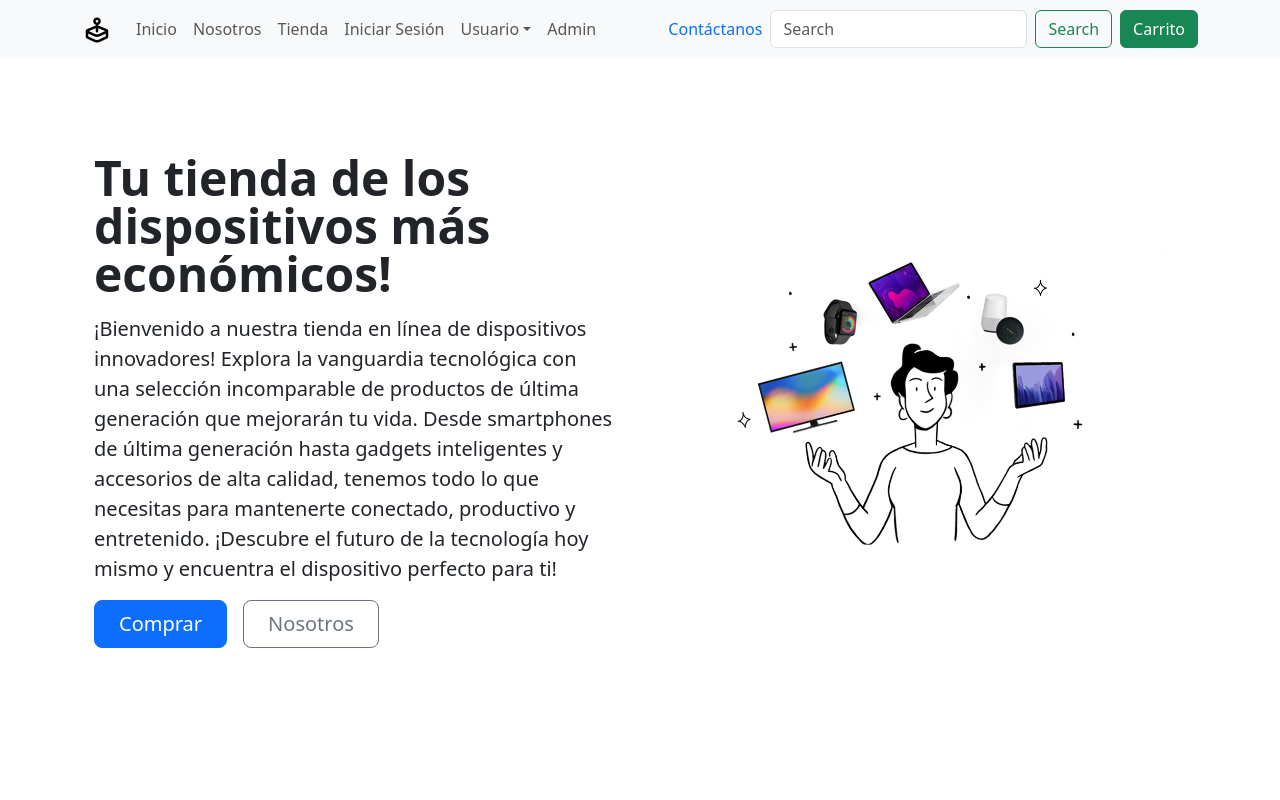
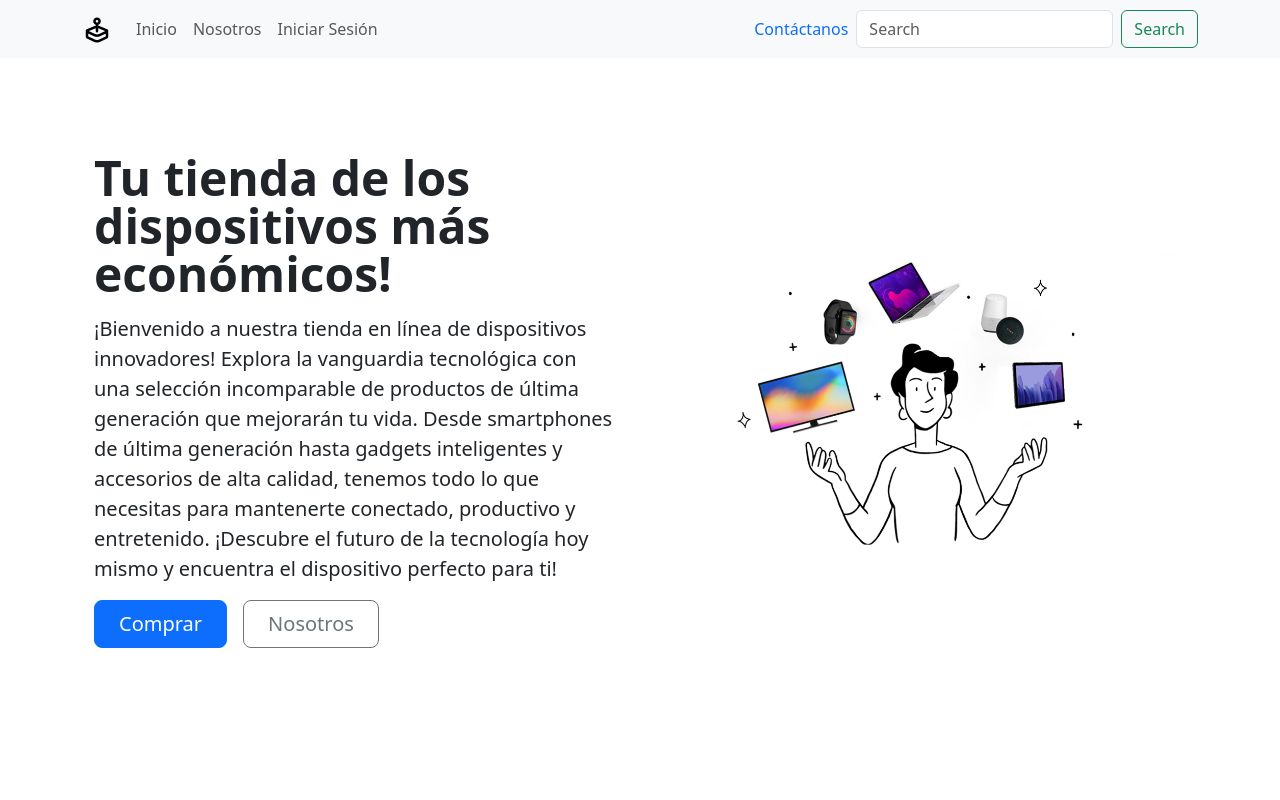
Before and after one commit to Dyegov/ICETEX-client, a React (Vite) app: page / in a window 1280 px wide. Shown: the top 800 px of the page. Built offline with nearby package versions, Linux system fonts and the light colour scheme.

Commit message:
FEAT Protected Routes only for logged in users

```diff
--- a/package.json
+++ b/package.json
@@ -10,6 +10,7 @@
     "preview": "vite preview"
   },
   "dependencies": {
+    "jwt-decode": "^4.0.0",
     "react": "^18.2.0",
     "react-dom": "^18.2.0",
     "react-router-dom": "^6.16.0",
--- a/src/Pages/Login.jsx
+++ b/src/Pages/Login.jsx
@@ -26,6 +26,9 @@ const Login = () => {
     if (response.ok) {
       setEmail("");
       setPassword("");
+
+      const result = await response.json();
+      localStorage.setItem("token", result.token);
 
       navigate("/home");
     } else {
--- a/src/Pages/Logup.jsx
+++ b/src/Pages/Logup.jsx
@@ -12,7 +12,7 @@ const Logup = () => {
 
   const signUp = async (e) => {
     e.preventDefault();
-    await fetch(`${VITE_API}/users/signup`, {
+    const response = await fetch(`${VITE_API}/users/signup`, {
       method: "POST",
       headers: {
         Accept: "application/json",
@@ -27,6 +27,10 @@ const Logup = () => {
     setEmail("");
     setPassword("");
     setConfirmationPassword("");
+
+    const result = await response.json();
+    localStorage.setItem("token", result.token);
+
     navigate("/home");
   };
 
--- a/src/components/Navbar.jsx
+++ b/src/components/Navbar.jsx
@@ -1,9 +1,11 @@
 import { useEffect, useState } from "react";
 import { Link, useLocation } from "react-router-dom";
 import { HashLink } from "react-router-hash-link";
+import { useLoggedUser } from "../utils/useLoggedUser";
 
 const Navbar = () => {
   let location = useLocation();
+  const { loggedUser } = useLoggedUser();
 
   const [currentRoute, setCurrentRoute] = useState();
 
@@ -46,66 +48,32 @@ const Navbar = () => {
                 Nosotros
               </HashLink>
             </li>
+            {loggedUser && (
               <li className="nav-item">
                 <Link className="nav-link" to="/home">
                   Tienda
                 </Link>
               </li>
+            )}
             {currentRoute !== "/admin" ? (
               <>
+                {!loggedUser && (
                   <li className="nav-item">
                     <Link className="nav-link" to="/login">
                       Iniciar Sesión
                     </Link>
                   </li>
-                <li className="nav-item dropdown">
-                  <a
-                    className="nav-link dropdown-toggle"
-                    href="#"
-                    role="button"
-                    data-bs-toggle="dropdown"
-                    aria-expanded="false"
-                  >
-                    Usuario
-                  </a>
-                  <ul className="dropdown-menu">
-                    <li>
-                      <a className="dropdown-item" href="#">
-                        Perfil
-                      </a>
-                    </li>
-                    <li>
-                      <a className="dropdown-item" href="#">
-                        Carrito
-                      </a>
-                    </li>
-                    <li>
-                      <a className="dropdown-item" href="#">
-                        Historial
-                      </a>
-                    </li>
-                    <li>
-                      <a className="dropdown-item" href="#">
-                        Configuración
-                      </a>
-                    </li>
-                    <li>
-                      <hr className="dropdown-divider" />
-                    </li>
-                    <li>
-                      <a className="dropdown-item" href="#">
-                        Cerrar Sesión
-                      </a>
-                    </li>
-                  </ul>
-                </li>
+                )}
+                {loggedUser && (
                   <li className="nav-item">
                     <Link className="nav-link" to="/admin">
                       Admin
                     </Link>
                   </li>
+                )}
               </>
             ) : (
+              loggedUser && (
                 <li className="nav-item dropdown">
                   <a
                     className="nav-link dropdown-toggle"
@@ -134,6 +102,7 @@ const Navbar = () => {
                     </li>
                   </ul>
                 </li>
+              )
             )}
           </ul>
           <div className="d-flex gap-2">
@@ -154,6 +123,7 @@ const Navbar = () => {
                 Search
               </button>
             </form>
+            {loggedUser && (
               <Link to="/carrito">
                 <button className="btn btn-success">
                   Carrito{" "}
@@ -164,6 +134,7 @@ const Navbar = () => {
                   )}{" "}
                 </button>
               </Link>
+            )}
           </div>
         </div>
       </div>
--- /dev/null
+++ b/src/layouts/ProtectedRoute.jsx
@@ -0,0 +1,23 @@
+/* eslint-disable react/prop-types */
+import { Link } from "react-router-dom";
+import { useLoggedUser } from "../utils/useLoggedUser";
+
+const ProtectedRoute = ({ children }) => {
+  const { loggedUser } = useLoggedUser();
+
+  if (!loggedUser)
+    return (
+      <div className="text-center">
+        <div className="container mt-5 mb-3 text-danger">
+          No está autorizado
+        </div>
+        <Link to="/login">
+          <button className="btn btn-secondary">Inicie sesión</button>
+        </Link>
+      </div>
+    );
+
+  return <div>{children}</div>;
+};
+
+export default ProtectedRoute;
--- a/src/main.jsx
+++ b/src/main.jsx
@@ -17,19 +17,55 @@ import Logup from "./Pages/Logup.jsx";
 import Home from "./Pages/Home.jsx";
 import Cart from "./Pages/Cart.jsx";
 import Categories from "./Pages/Categories.jsx";
+import ProtectedRoute from "./layouts/ProtectedRoute.jsx";
 
 const router = createBrowserRouter(
   createRoutesFromElements(
     <Route path="/" element={<Root />}>
       <Route index element={<Index />} />
-      <Route path="/admin" element={<Admin />} />
-      <Route path="/inventario" element={<Inventario />} />
+      <Route
+        path="/admin"
+        element={
+          <ProtectedRoute>
+            <Admin />
+          </ProtectedRoute>
+        }
+      />
+      <Route
+        path="/inventario"
+        element={
+          <ProtectedRoute>
+            <Inventario />
+          </ProtectedRoute>
+        }
+      />
       <Route path="/contactanos" element={<Contact />} />
       <Route path="/login" element={<Login />} />
       <Route path="/logup" element={<Logup />} />
-      <Route path="/home" element={<Home />} />
-      <Route path="/carrito" element={<Cart />} />
-      <Route path="/categorias" element={<Categories />} />
+      <Route
+        path="/home"
+        element={
+          <ProtectedRoute>
+            <Home />
+          </ProtectedRoute>
+        }
+      />
+      <Route
+        path="/carrito"
+        element={
+          <ProtectedRoute>
+            <Cart />
+          </ProtectedRoute>
+        }
+      />
+      <Route
+        path="/categorias"
+        element={
+          <ProtectedRoute>
+            <Categories />
+          </ProtectedRoute>
+        }
+      />
     </Route>
   )
 );
--- /dev/null
+++ b/src/utils/useLoggedUser.js
@@ -0,0 +1,13 @@
+import { jwtDecode } from "jwt-decode";
+
+export const useLoggedUser = () => {
+  const token = localStorage.getItem("token");
+  let loggedUser = undefined;
+  if (token) {
+    loggedUser = jwtDecode(token);
+    if (loggedUser.exp < Date.now() / 1000) {
+      localStorage.clear();
+    }
+  }
+  return { loggedUser };
+};
```
Also changed, not shown: 1 other file (tests, documents, lock files or other folders). Lines whose indentation alone changed are shown as unchanged.
